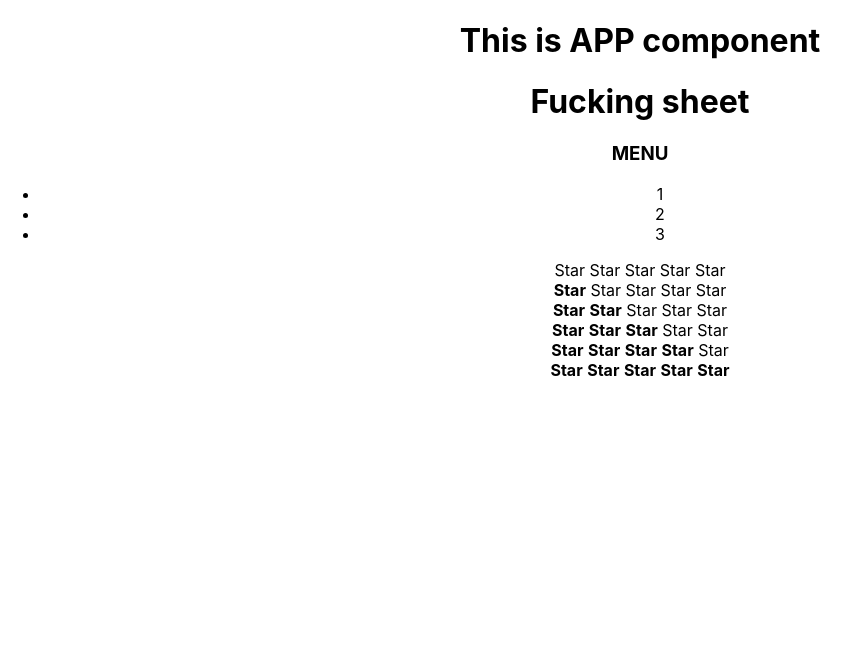
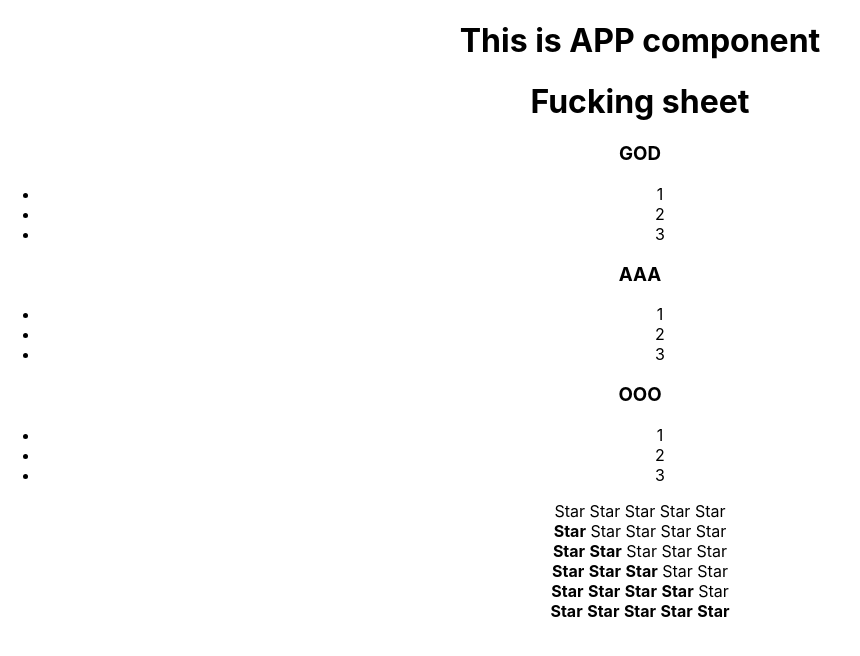
Before and after one commit to ArtyomKub/react-kabzda, a React (Create React App) app: page / in a window 1280 px wide. Shown: the top 656 px of the page, without its empty margins (0-860 px from the left). Built offline with nearby package versions, Linux system fonts and the light colour scheme.

Commit message:
Add typing in Accordion.tsx. In App.tsx for component Accordion title

```diff
--- a/src/App.tsx
+++ b/src/App.tsx
@@ -8,7 +8,9 @@ export function App() {
         <div className="App">
             <PageTitle title = {'This is APP component'}/>
             <PageTitle title = {'Fucking sheet'}/>
-            <Accordion/>
+            <Accordion title = {'GOD'}/>
+            <Accordion title = {'AAA'}/>
+            <Accordion title = {'OOO'}/>
             <Rating value = {0}/>
             <Rating value = {1}/>
             <Rating value = {2}/>
--- a/src/components/Accordion/Accordion.tsx
+++ b/src/components/Accordion/Accordion.tsx
@@ -1,17 +1,22 @@
 import React from 'react';
 
-export function Accordion() {
+type AccordionTitleType = {
+    title: string
+}
+
+export function Accordion(props: AccordionTitleType) {
     return (
         <div>
-            <AccordionTitle/>
+            <AccordionTitle title={props.title}/>
             <AccordionBody/>
         </div>
     )
 }
 
-function AccordionTitle() {
+
+function AccordionTitle(props: AccordionTitleType) {
     return (
-        <h3>MENU</h3>
+        <h3>{props.title}</h3>
     )
 }
 
```
